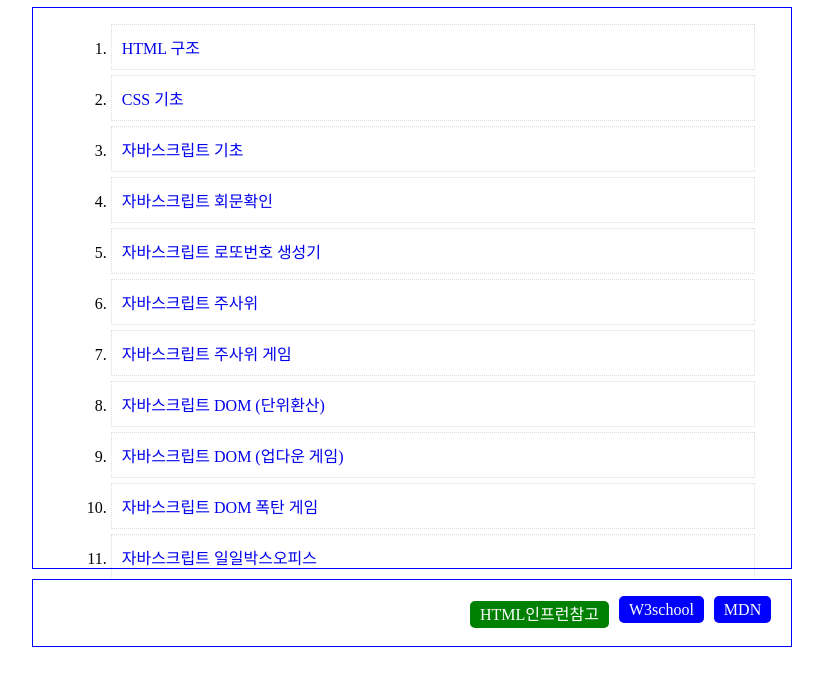
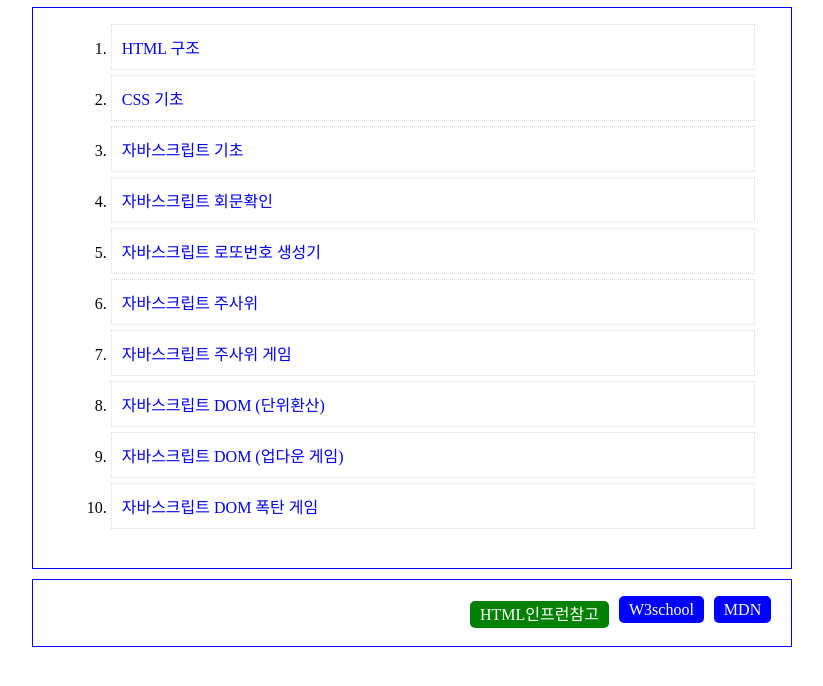
Before and after one commit to junohfox/kdt02_html, a plain HTML site: page index.html in a window 1280 px wide. Shown: the part 104-790 px from the top of the page, without its empty margins (229-1052 px from the left). Drawn offline with Linux system fonts and the light colour scheme.

Commit message:
20250605 index

```diff
--- a/index.html
+++ b/index.html
@@ -21,7 +21,7 @@
             <li> <a href="./08/08.html">자바스크립트 DOM (단위환산)</a> </li>
             <li> <a href="./09/09.html">자바스크립트 DOM (업다운 게임)</a> </li>
             <li> <a href="./10/10.html">자바스크립트 DOM 폭탄 게임</a> </li>
-            <li> <a href="./11/11.html">자바스크립트 일일박스오피스</a> </li>
+
         </ol>
         </main>
         <footer>
```
